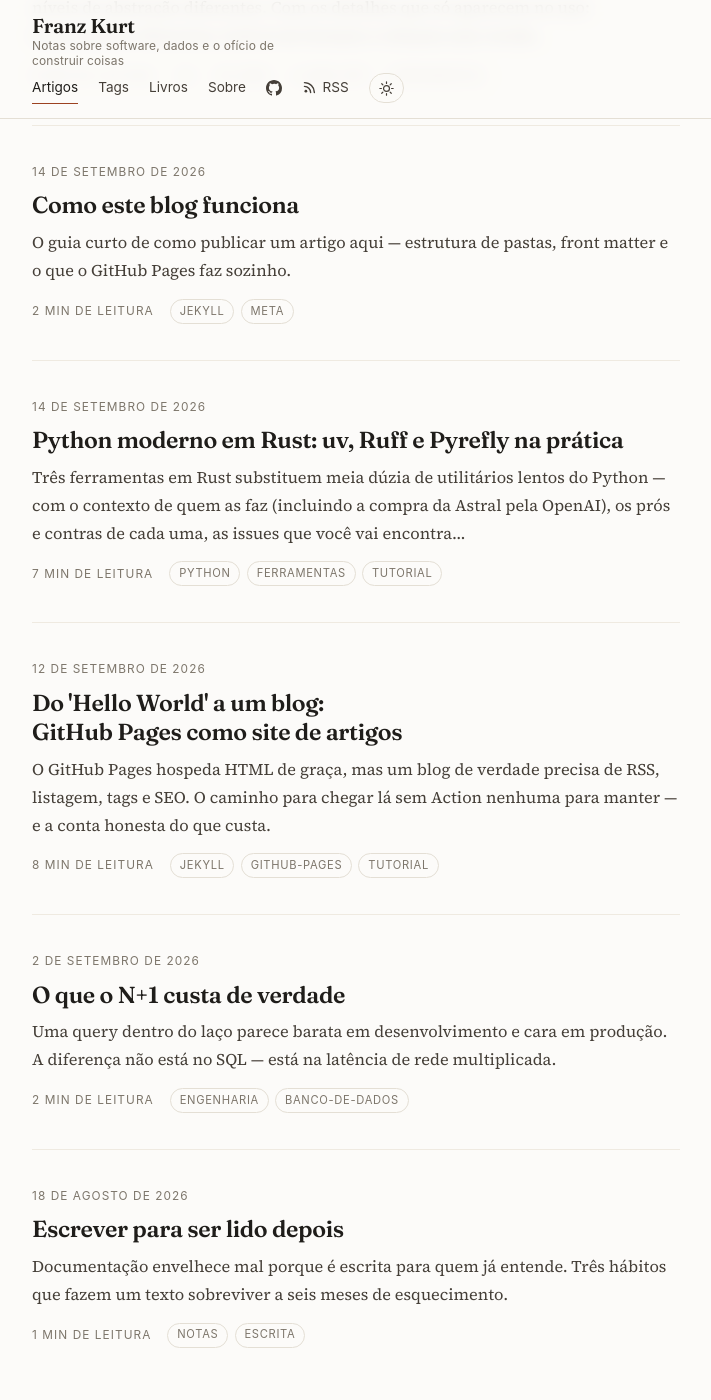
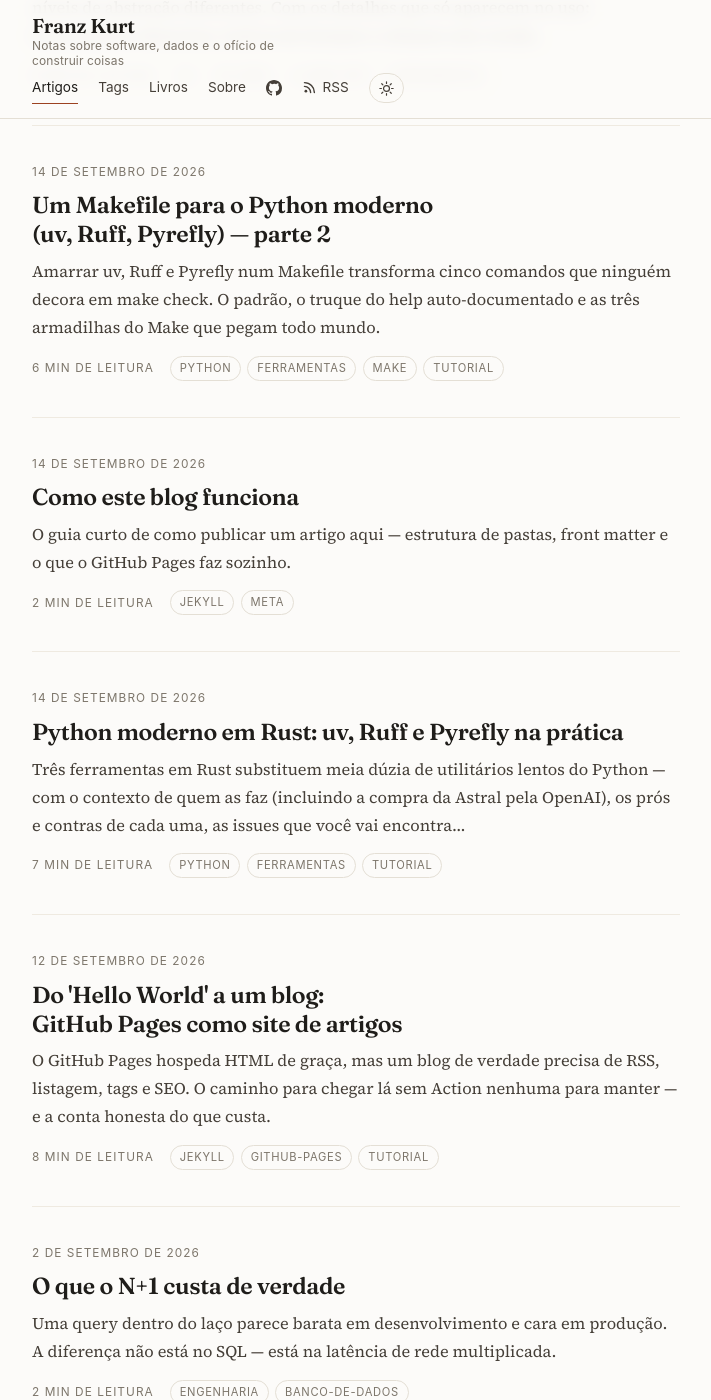
Before and after one commit to franzkurt/franzkurt.github.io, a Jekyll site: the page built from index.html, in a window 1280 px wide and 1400 px high, scrolled down 1119 px. Shown: the whole window, without its empty margins (284-995 px from the left). Built offline with Jekyll 4.4.1, drawn with Linux system fonts in a browser that asks for light colours; the list of posts is cut into pages by our own code; part of the change alters nothing that is shown.

Commit message:
Parte 2: um Makefile para uv, Ruff e Pyrefly
Baseado no padrão real dos meus próprios projetos (UV :=, .PHONY, PORT ?=,
help auto-documentado com ## e awk). Ensina o Makefile mínimo, o alvo `check`
que amarra a stack da parte 1, e as três armadilhas do Make que pegam todo
mundo: indentação TAB (não espaço), .PHONY não ser decoração, e cada linha
rodar num shell próprio. Liga a parte 1 à parte 2 nos dois sentidos.

Co-Authored-By: Claude Opus 5 (1M context) <noreply@anthropic.com>

````diff
--- /dev/null
+++ b/_posts/2026-09-14-makefile-python-moderno-parte-2.md
@@ -0,0 +1,189 @@
+---
+title: "Um Makefile para o Python moderno (uv, Ruff, Pyrefly) — parte 2"
+date: 2026-09-14 10:00:00 -0300
+tags: [python, ferramentas, make, tutorial]
+description: "Amarrar uv, Ruff e Pyrefly num Makefile transforma cinco comandos que ninguém decora em make check. O padrão, o truque do help auto-documentado e as três armadilhas do Make que pegam todo mundo."
+---
+
+Na [parte 1]({{ site.baseurl }}/2026/09/uv-ruff-pyrefly-python-moderno/) montei um
+projeto com uv, Ruff e Pyrefly. O problema que sobra é humano: ninguém decora
+`uv run ruff check --fix` e `uvx pyrefly check --summarize-errors`. Um `Makefile`
+resolve isso — dá um nome curto a cada comando e vira o vocabulário comum do projeto,
+o mesmo para você, para o colega novo e para o CI.
+
+<!--more-->
+
+## Por que Make, e não um script
+
+O `make` é velho (1976) e tem defeitos, mas ganha de um `scripts.sh` em três coisas
+que importam aqui: cada tarefa é um alvo nomeado (`make lint`), ele já vem instalado
+em qualquer Unix, e o `Makefile` na raiz é uma convenção que todo mundo reconhece —
+abrir um projeto e rodar `make` para ver o que dá é reflexo antigo. Não estamos usando
+o Make para o que ele foi feito (compilar C rastreando dependências), e sim como um
+menu de atalhos. Está ótimo para isso.
+
+## O Makefile mínimo
+
+Isto já cobre o dia a dia de um projeto com a stack da parte 1:
+
+```makefile
+UV := uv
+
+.PHONY: install format lint types test check
+
+install:
+	$(UV) sync
+
+format:
+	$(UV) run ruff format .
+
+lint:
+	$(UV) run ruff check --fix .
+
+types:
+	uvx pyrefly check --summarize-errors
+
+test:
+	$(UV) run python -m pytest -q
+
+check: format lint types test
+```
+
+Com isso, `make check` roda a sequência inteira — formata, corrige o lint, checa tipos
+e roda os testes — num comando. É o mesmo que você quer no *pre-commit* e no CI.
+
+Três detalhes desse arquivo merecem explicação, porque são onde o Make mais morde.
+
+## Armadilha 1: a indentação é TAB, não espaço
+
+Esta é a mais famosa e a que mais custa tempo. As linhas de comando embaixo de um
+alvo **precisam começar com um caractere de tabulação** — não espaços. Se o seu editor
+converte tab em espaços, o Make cospe o erro mais obscuro do mundo:
+
+```
+Makefile:8: *** missing separator.  Stop.
+```
+
+Não é "espaço a mais"; é "aqui tinha que ser TAB". A defesa é configurar o editor para
+não expandir tab dentro de `Makefile`, ou conferir com `cat -A Makefile` — um tab
+aparece como `^I`.
+
+## Armadilha 2: `.PHONY` não é decoração
+
+A linha `.PHONY: install format lint ...` declara que esses alvos **não são
+arquivos**. Sem ela, se por acaso existir um arquivo ou pasta chamado `test` no
+projeto, `make test` vê que o "arquivo" existe, conclui que está atualizado e **não
+faz nada** — silenciosamente. Marcar como `.PHONY` diz ao Make "isto é uma tarefa,
+rode sempre". Todo alvo que é ação, e não geração de arquivo, entra ali.
+
+## Armadilha 3: cada linha roda num shell próprio
+
+Cada linha de comando de um alvo executa numa subshell separada. Isso quebra o que
+parece óbvio:
+
+```makefile
+# NÃO funciona: o cd vale só na primeira linha
+deploy:
+	cd build
+	./subir.sh      # roda na pasta ERRADA, não em build/
+```
+
+O `cd` da primeira linha não sobrevive para a segunda. A correção é juntar as duas com
+`&&` na mesma linha:
+
+```makefile
+deploy:
+	cd build && ./subir.sh
+```
+
+O mesmo vale para variáveis de shell: uma definida numa linha não existe na próxima.
+
+## O truque que vale a pena: help auto-documentado
+
+Um Makefile cresce e você esquece o que cada alvo faz. Em vez de manter um alvo `help`
+com `echo` à mão (que envelhece e mente), dá para gerar o help a partir de comentários
+`##` nos próprios alvos:
+
+```makefile
+.PHONY: help
+help:  ## mostra esta ajuda
+	@grep -E '^[a-zA-Z_-]+:.*?## .*$$' $(MAKEFILE_LIST) \
+	| awk 'BEGIN {FS = ":.*?## "}; {printf "  \033[36m%-12s\033[0m %s\n", $$1, $$2}'
+
+install:  ## instala as dependências (uv sync)
+	$(UV) sync
+
+lint:  ## corrige lint e formatação (ruff)
+	$(UV) run ruff check --fix . && $(UV) run ruff format .
+```
+
+Agora `make help` lê o próprio arquivo e imprime cada alvo com sua descrição, alinhados
+e coloridos. A descrição fica ao lado do comando que ela descreve, então nunca
+envelhece separada — é o padrão que uso nos meus projetos e o único jeito de o help não
+virar mentira. Fazer `make` sem argumento cair no help é um bônus:
+
+```makefile
+.DEFAULT_GOAL := help
+```
+
+## Parâmetros com valor padrão
+
+Para um alvo que aceita variação — a porta do servidor, por exemplo — use `?=`, que
+define um padrão que a linha de comando pode sobrescrever:
+
+```makefile
+PORT ?= 8000
+
+.PHONY: run
+run:  ## sobe o servidor (make run PORT=3000)
+	$(UV) run python -m meu_app --port $(PORT)
+```
+
+`make run` usa 8000; `make run PORT=3000` usa 3000. É o mesmo mecanismo que uso para
+`make dev PORT=...` e `make atualizar TAG=...`.
+
+## O Makefile que eu levaria para um projeto novo
+
+Juntando tudo — a stack da parte 1, o help auto-documentado e os padrões acima:
+
+```makefile
+UV := uv
+PORT ?= 8000
+
+.DEFAULT_GOAL := help
+.PHONY: help install format lint types test check run clean
+
+help:  ## mostra esta ajuda
+	@grep -E '^[a-zA-Z_-]+:.*?## .*$$' $(MAKEFILE_LIST) \
+	| awk 'BEGIN {FS = ":.*?## "}; {printf "  \033[36m%-12s\033[0m %s\n", $$1, $$2}'
+
+install:  ## sincroniza o ambiente (uv sync)
+	$(UV) sync
+
+format:  ## formata o código (ruff)
+	$(UV) run ruff format .
+
+lint:  ## corrige lint e imports (ruff)
+	$(UV) run ruff check --fix .
+
+types:  ## verifica tipos (pyrefly)
+	uvx pyrefly check --summarize-errors
+
+test:  ## roda os testes (pytest)
+	$(UV) run python -m pytest -q
+
+check: format lint types test  ## tudo: formato, lint, tipos, testes
+
+run:  ## sobe o app (make run PORT=3000)
+	$(UV) run python -m meu_app --port $(PORT)
+
+clean:  ## limpa caches e o venv
+	rm -rf .venv .ruff_cache .pytest_cache
+```
+
+O `make check` é o alvo que amarra a parte 1: um comando, e a máquina roda a stack
+inteira na ordem certa. É o que vai no gancho de *pre-commit* e é a mesma linha que o
+CI executa — o que garante que "passou na minha máquina" e "passou no CI" querem dizer
+exatamente a mesma coisa.
+
+Depois disso, o único comando de Python que você precisa lembrar é `make`.
--- a/_posts/2026-09-14-uv-ruff-pyrefly-python-moderno.md
+++ b/_posts/2026-09-14-uv-ruff-pyrefly-python-moderno.md
@@ -195,5 +195,5 @@ ferramentas estão prontas para uso diário hoje.
 
 ---
 
-*Continua numa [parte 2](#), onde amarro os comandos deste texto num `Makefile` para
+*Continua numa [parte 2]({{ site.baseurl }}/2026/09/makefile-python-moderno-parte-2/), onde amarro os comandos deste texto num `Makefile` para
 não decorar nenhum deles.*
````
